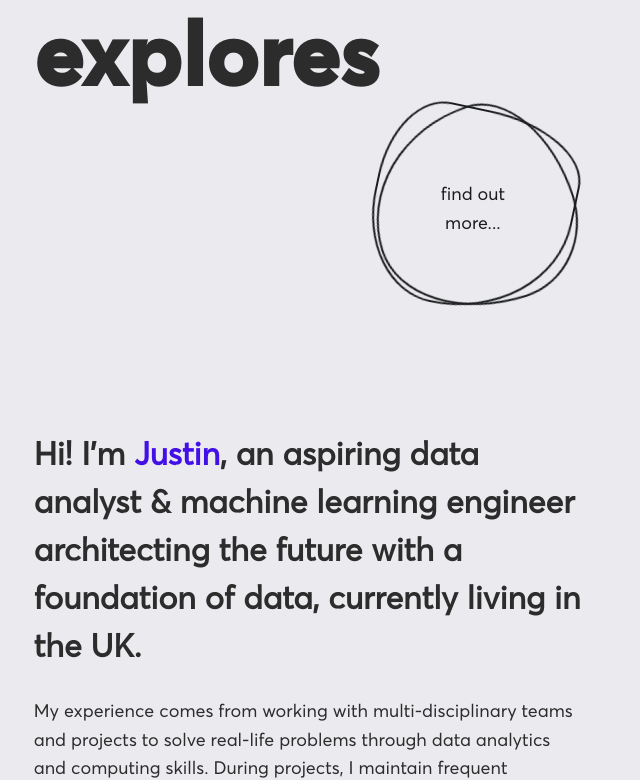
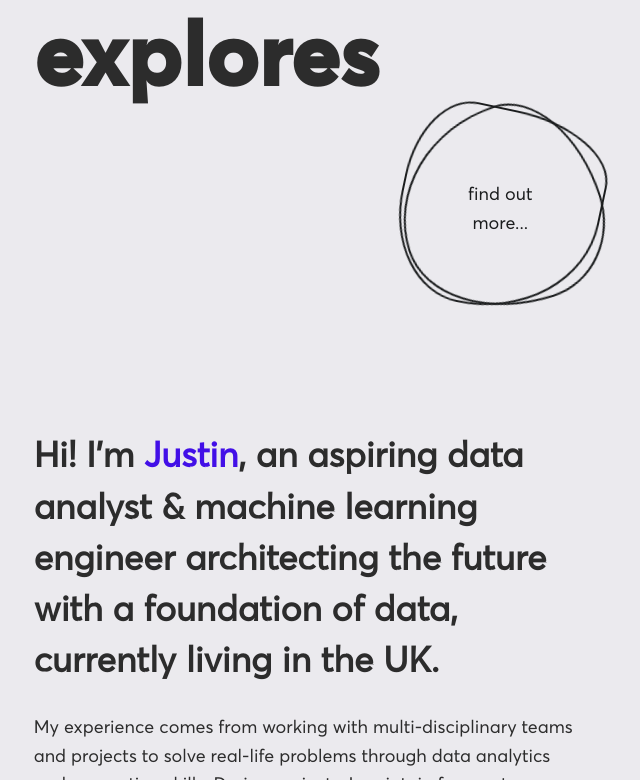
Before and after one commit to jhtkoo0426/Portfolio-v2, a React (Create React App) app in the folder app/: page / in a window 1280 px wide. Shown: the part 460-1240 px from the top of the page, without its empty margins (332-972 px from the left). Built offline with nearby package versions, Linux system fonts and the light colour scheme.

Commit message:
Small styling changes

```diff
--- a/app/package.json
+++ b/app/package.json
@@ -17,6 +17,8 @@
     "react-router-hash-link": "^2.4.3",
     "react-scripts": "^5.0.1",
     "sass": "^1.56.1",
+    "smooth-scrollbar": "^8.8.4",
+    "smooth-scrollbar-react": "^2.4.1",
     "web-vitals": "^2.1.4"
   },
   "scripts": {
--- a/app/src/css/home.scss
+++ b/app/src/css/home.scss
@@ -10,7 +10,7 @@
         .blob {
             position: relative;
             top: -20%;
-            left: 60%;
+            left: 65%;
             margin: 0 10px;
             width: 200px;
             height: 200px;
@@ -66,9 +66,6 @@
             }
         }
 
-
-
-
         .content {
             position: relative;
             padding: 40px 60px;
@@ -89,6 +86,8 @@
                 font-weight: 600;
                 border-radius: 73% 27% 44% 56% / 49% 44% 56% 51%;
             }
+
+            p { font-size: 18px !important;}
 
             &:hover {
                 color: var(--white);
--- a/app/src/css/title.scss
+++ b/app/src/css/title.scss
@@ -22,8 +22,8 @@
     &.small {
         padding: 10% 0 5% 0;
         font-family: 'Averta';
-        font-size: 2rem;
-        line-height: 3rem;
+        font-size: 2.2rem;
+        line-height: 3.2rem;
     }
 
     &.transparent {
```
Also changed, not shown: 1 other file (tests, documents, lock files or other folders).
